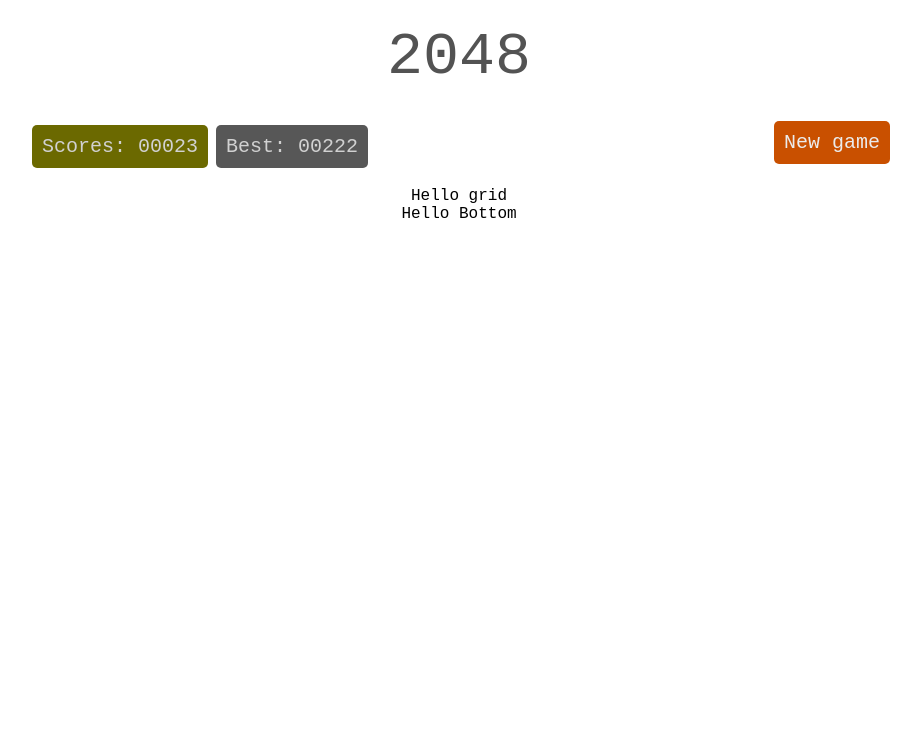
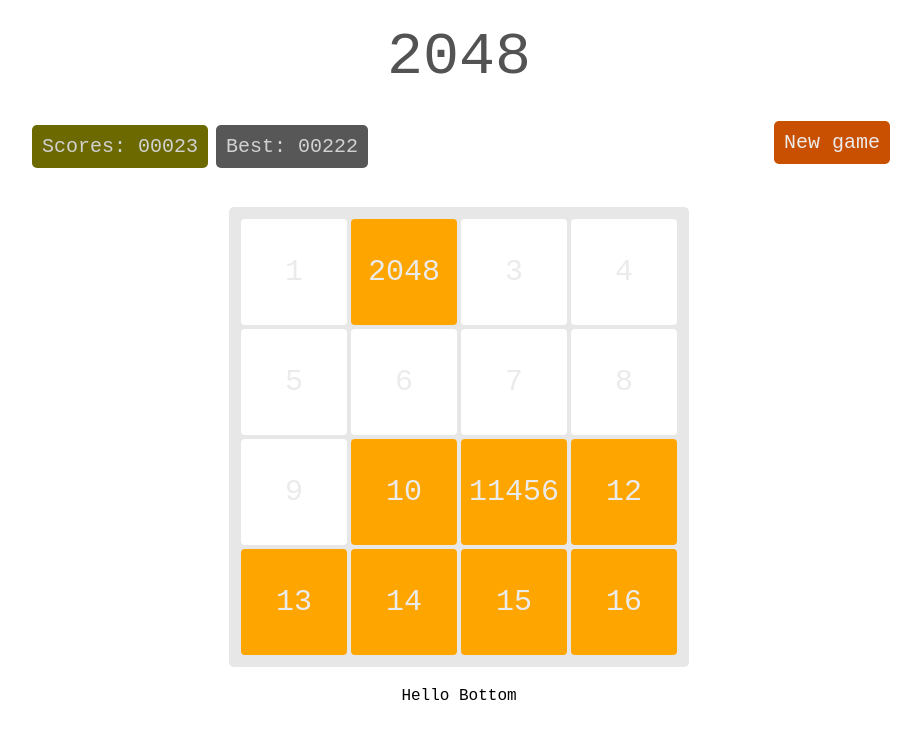
Before and after one commit to theoc1/my-2048, a Vue app: page / in a window 1280 px wide. Shown: the top 738 px of the page, without its empty margins (181-1102 px from the left). Built offline with nearby package versions, Linux system fonts and the light colour scheme.

Commit message:
game grid styles

```diff
--- a/src/components/Main.vue
+++ b/src/components/Main.vue
@@ -8,7 +8,7 @@
       <GameInfo/>
     </div>
 
-    <div class="item">
+    <div class="item" :style="{ flex: 1 }">
       <GameGrid/>
     </div>
 
@@ -21,7 +21,7 @@
 <script>
 import GameTitle from './game/GameTitle';
 import GameInfo from './game/GameInfo';
-import GameGrid from './game/GameGrid';
+import GameGrid from './game/grid/GameGrid';
 import GameBottom from './game/GameBottom';
 
 export default {
--- a/src/components/game/GameGrid.vue
+++ /dev/null
@@ -1,14 +0,0 @@
-<template>
-  <div>Hello grid
-  </div>
-</template>
-
-<script>
-export default {
-
-}
-</script>
-
-<style>
-
-</style>
--- /dev/null
+++ b/src/components/game/grid/GameGrid.vue
@@ -0,0 +1,69 @@
+<template>
+  <div class="game-grid-container">
+    <div class="game-grid">
+      <div v-for="(item, k) in flatGrid" :key="k" :style="getItemStyle(item.i, item.j)">
+        <GridItem :item="item.el"/>
+      </div>
+    </div>
+  </div>
+</template>
+
+<script>
+import GridItem from './GridItem';
+
+export default {
+  components: {
+    GridItem,
+  },
+
+  data() {
+    return {
+      grid: [
+        [1, 2048, 3, 4],
+        [5, 6, 7, 8],
+        [9, 10, 11456, 12],
+        [13, 14, 15, 16],
+      ],
+    }
+  },
+
+  methods: {
+    getItemStyle(i, j) {
+      return {
+        'grid-row': `${i + 1} / ${i + 2}`,
+        'grid-column': `${j + 1} / ${j + 2}`,
+        padding: '2px',
+      };
+    },
+  },
+
+  computed: {
+    flatGrid() {
+      const result = [];
+
+      this.grid.forEach((row, i) => {
+        row.forEach((el, j) => result.push({ el, i, j }));
+      });
+
+      return result;
+    }
+  }
+}
+</script>
+
+<style scoped>
+.game-grid-container {
+  margin: 20px;
+  padding: 10px;
+  background-color: #e7e7e7;
+  border-radius: 5px;
+}
+
+.game-grid {
+  display: grid;
+  width: 440px;
+  height: 440px;
+  grid-template-rows: repeat(4, 25%);
+  grid-template-columns: repeat(4, 25%);
+}
+</style>
--- /dev/null
+++ b/src/components/game/grid/GridItem.vue
@@ -0,0 +1,38 @@
+<template>
+  <div class="item" :style="itemStyle">
+    {{ item }}
+  </div>
+</template>
+
+<script>
+import colorPicker from '../../../lib/color-picker';
+export default {
+  props: {
+    item: {
+      type: Number,
+      required: true,
+    }
+  },
+
+  computed: {
+    itemStyle() {
+      return { 'background-color': colorPicker(this.item) };
+    },
+  }
+}
+</script>
+
+<style scoped>
+.item {
+  font-size: 20px;
+  background-color: grey;
+  border-radius: 4px;
+  width: 100%;
+  height: 100%;
+  display: flex;
+  justify-content: center;
+  align-items: center;
+  font-size: 30px;
+  color: #ebebeb;
+}
+</style>
--- /dev/null
+++ b/src/lib/color-picker.js
@@ -0,0 +1,5 @@
+export default (number) => {
+  if (number < 10) return 'white';
+
+  return 'orange';
+};
```
